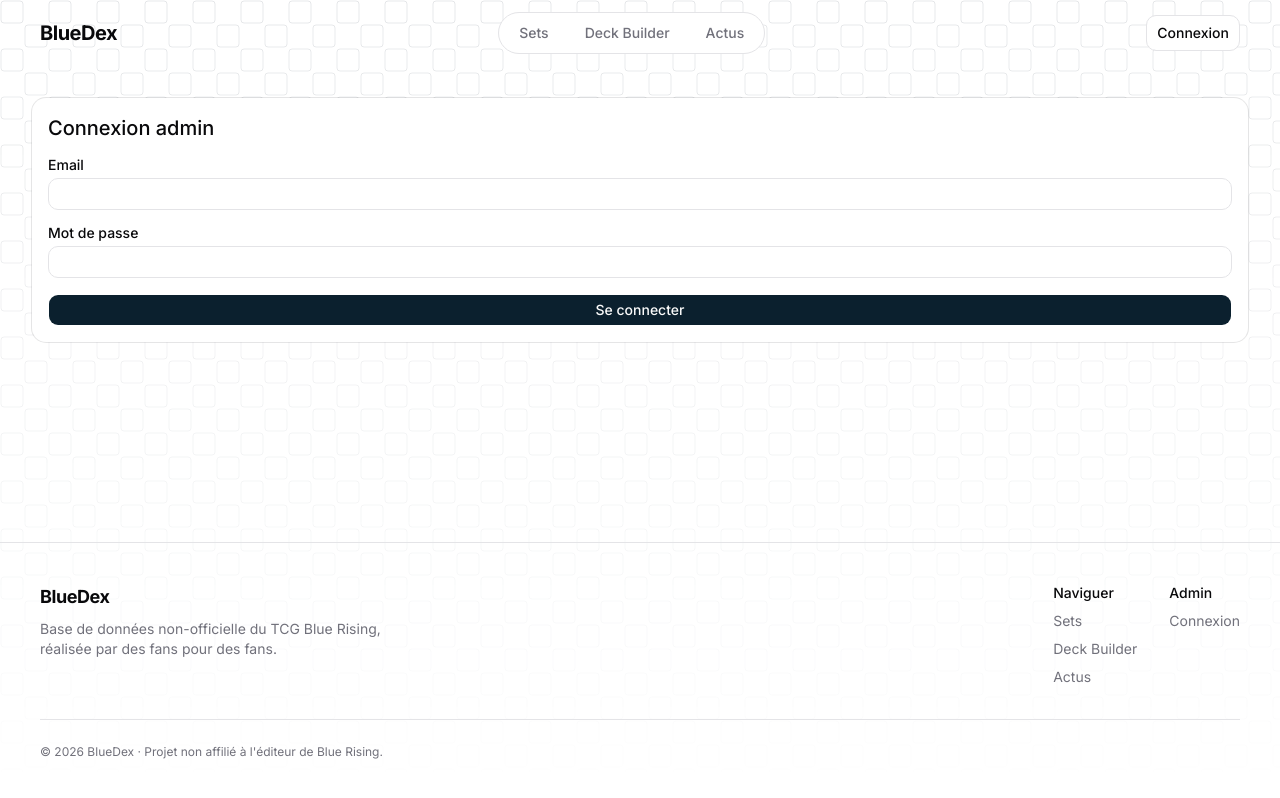
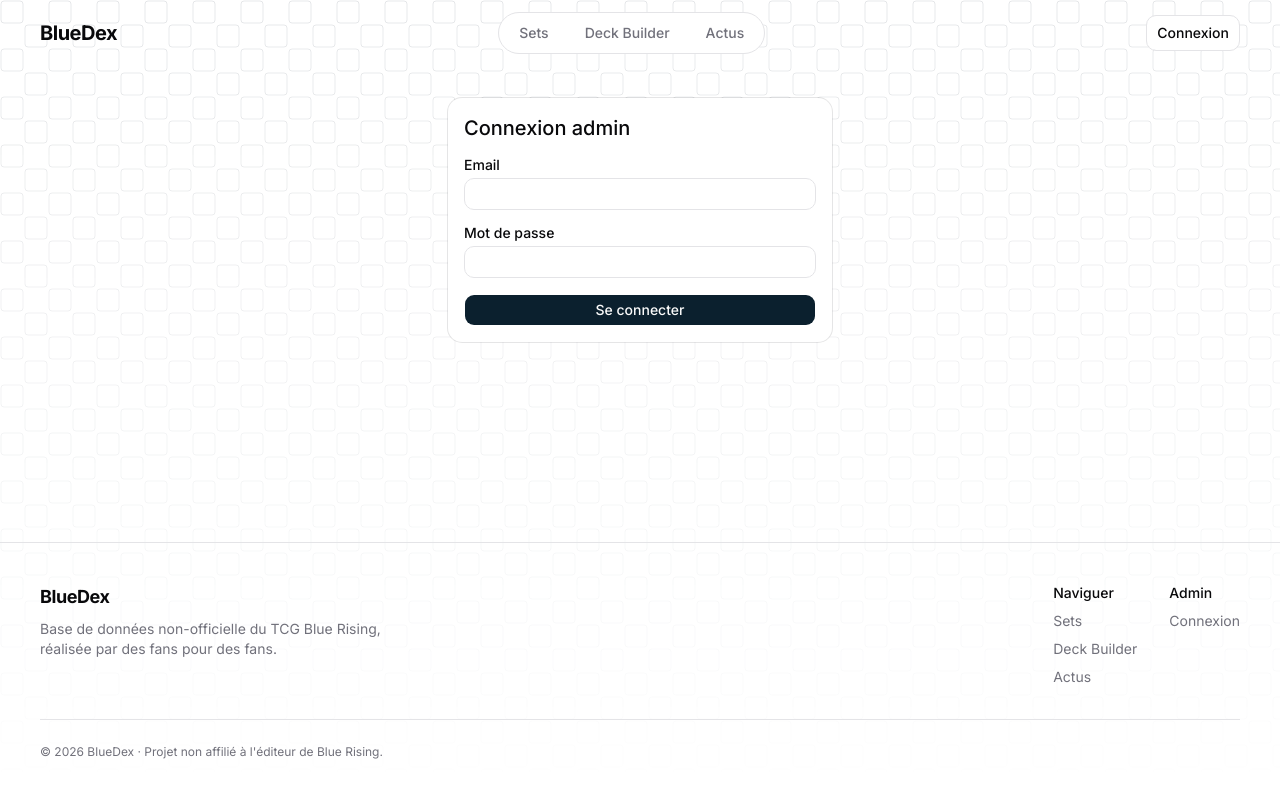
Before and after one commit to Mheelb/BlueDex, a Vue app: page /admin in a window 1280 px wide. Built offline with nearby package versions, Linux system fonts and the light colour scheme; no server answers.

Commit message:
fix: login view

```diff
--- a/src/views/admin/AdminLoginView.vue
+++ b/src/views/admin/AdminLoginView.vue
@@ -37,7 +37,7 @@ async function onSubmit() {
 </script>
 
 <template>
-  <Card>
+  <Card class="mx-auto w-full max-w-sm">
     <CardHeader>
       <CardTitle class="text-xl">Connexion admin</CardTitle>
     </CardHeader>
```
